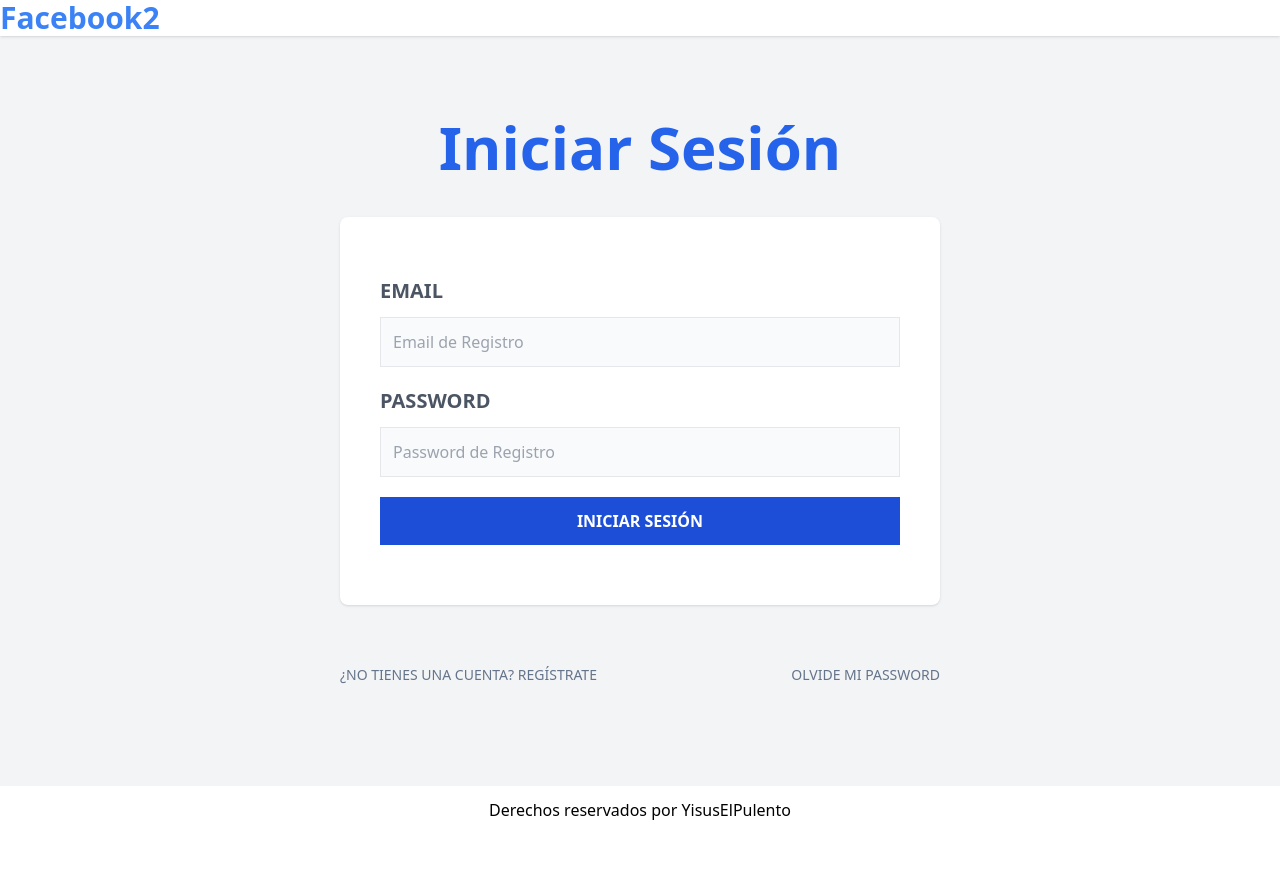
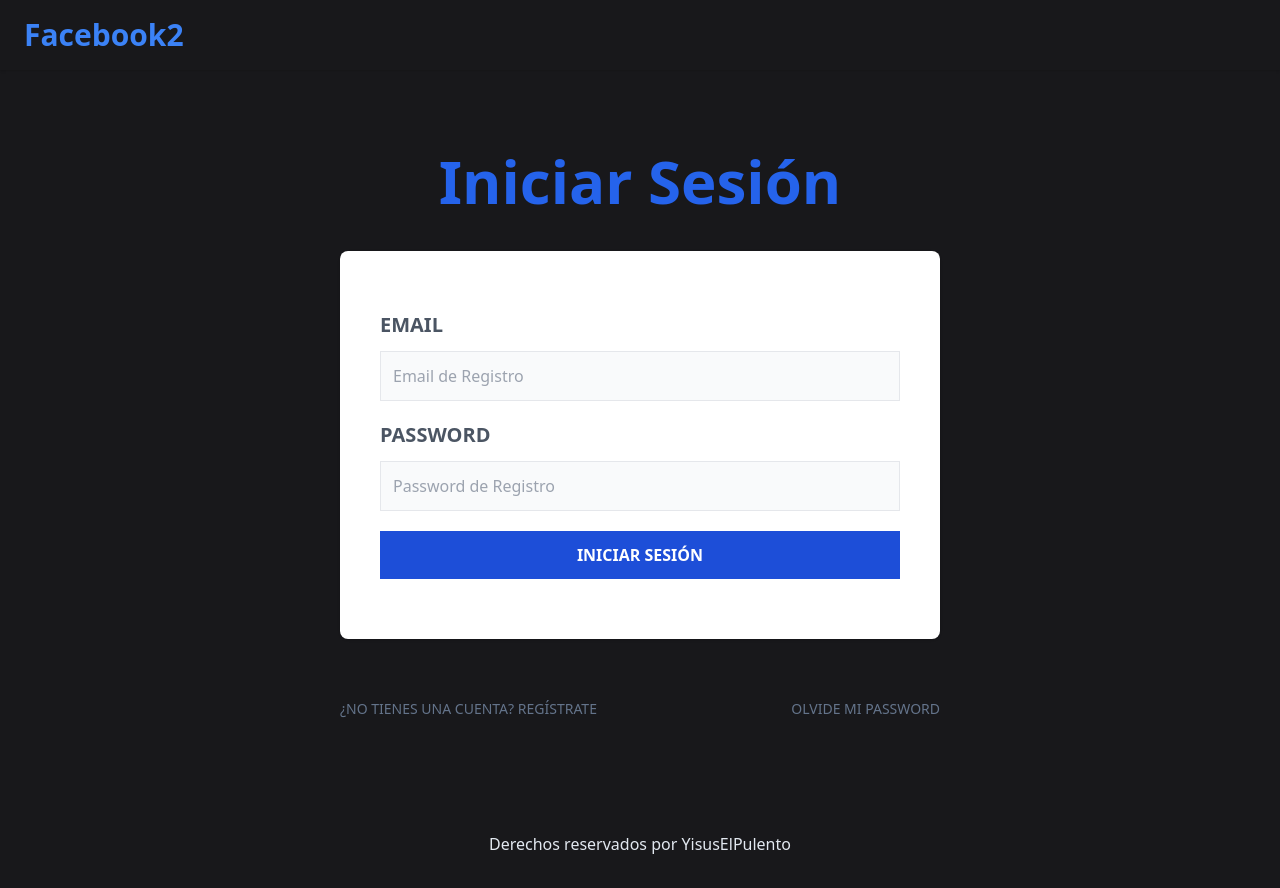
Before and after one commit to Yisuselpulento/facebook2_Frontend, a React (Vite) app: page / in a window 1280 px wide. Shown: the top 888 px of the page. Built offline with nearby package versions, Linux system fonts and the light colour scheme; no server answers.

Commit message:
mejorando front

```diff
--- a/index.html
+++ b/index.html
@@ -4,9 +4,9 @@
     <meta charset="UTF-8" />
     <link rel="icon" type="image/svg+xml" href="/vite.svg" />
     <meta name="viewport" content="width=device-width, initial-scale=1.0" />
-    <title>Vite + React</title>
+    <title>Facebook 2</title>
   </head>
-  <body >
+  <body class="bg-secundary" >
     <div id="root"></div>
     <script type="module" src="/src/main.jsx"></script>
   </body>
--- a/src/Layout/Layout.jsx
+++ b/src/Layout/Layout.jsx
@@ -4,7 +4,7 @@
 
 const Layout = () => {
   return (
-    <div className='bg-gray-100'>
+    <div className='bg-primary'>
       <header>
         <Nav />
       </header>
--- a/src/Layout/LayoutAuth.jsx
+++ b/src/Layout/LayoutAuth.jsx
@@ -3,6 +3,7 @@
 import { Navigate, Outlet } from 'react-router-dom'
 import useAuth from '../hooks/useAuth'
 import { Nav } from '../components/Nav'
+import { Aside } from '../components/Aside'
 
 export const LayoutAuth = () => {
   const { auth, cargando } = useAuth()
@@ -13,17 +14,22 @@
     <div>
       {auth._id
         ? (
-          <div className=' flex flex-col'>
+          <div className=' flex flex-col gap-14'>
             <header>
               <Nav />
             </header>
-            <main className=' flex'>
-              <aside className='bg-gray-100 p-4  min-h-[750px]'>
-                <h2 className='text-lg'>{auth.nombre}</h2>
-                aside
-              </aside>
-              <section className='p-4'>
+            <main className=' md:flex justify-center gap-12 min-h-[800px]'>
+              <Aside />
+              <section className='w-[650px]'>
                 <Outlet />
+              </section>
+              <section className='flex flex-col gap-7'>
+                <h2 className='bg-primary w-[300px] h-[300px] rounded'>
+                  fff
+                </h2>
+                <h2 className='bg-primary w-[300px] h-[300px] rounded'>
+                  fff
+                </h2>
               </section>
 
             </main>
--- /dev/null
+++ b/src/components/Aside.jsx
@@ -0,0 +1,12 @@
+import useAuth from '../hooks/useAuth'
+
+export const Aside = () => {
+  const { auth, cargando } = useAuth()
+
+  return (
+    <aside className='bg-primary p-4  h-[500px] rounded w-[300px] md:flex hidden'>
+      <h2 className='text-lg text-font1'>{auth.nombre}</h2>
+      aside
+    </aside>
+  )
+}
--- a/src/components/Footer.jsx
+++ b/src/components/Footer.jsx
@@ -1,6 +1,6 @@
 export const Footer = () => {
   return (
-    <div className='bg-white min-h-[100px] text-center p-3 '>
+    <div className='bg-primary min-h-[100px] text-center p-3 text-font1'>
       <p>Derechos reservados por YisusElPulento</p>
     </div>
   )
--- a/src/components/Nav.jsx
+++ b/src/components/Nav.jsx
@@ -3,7 +3,7 @@
 
 export const Nav = () => {
   return (
-    <div className='bg-white shadow'>
+    <div className='bg-primary shadow h-[70px] flex flex-col justify-center p-6'>
       <Link
         to='/'
         className='text-3xl font-bold text-blue-500'
--- a/src/pages/Home.jsx
+++ b/src/pages/Home.jsx
@@ -9,12 +9,28 @@
 
   return (
     <div>
-      <p>En proceso...</p>
-      <button
-        onClick={handleSesionClose}
-        className='p-20 bg-black text-white hover:bg-green-500 hover:text-pink-400 text-5xl'
-      >CERRAR SESION
-      </button>
+      <div className='bg-primary rounded h-[150px] mb-10  p-4 justify-center flex flex-col gap-5'>
+        <div className='flex gap-5'>
+          <div className='h-[55px] w-[55px] bg-gray-300 rounded-full '>
+            FJH
+          </div>
+          <input type='text' placeholder='Write here...' className='bg-neutral-800 rounded-full h-[55px] w-full p-5 text-font1' />
+
+        </div>
+        <div className='flex justify-end'>
+          <button className='text-font1 font-bold bg-sky-400 py-3 px-5 rounded-full'>POST</button>
+        </div>
+
+      </div>
+      <div className='bg-primary rounded h-[1000px] p-4'>
+        <p className='text-font1'>En proceso...</p>
+        <button
+          onClick={handleSesionClose}
+          className='p-20 bg-black text-white hover:bg-green-500 hover:text-pink-400 text-5xl'
+        >CERRAR SESION
+        </button>
+
+      </div>
     </div>
   )
 }
--- a/tailwind.config.js
+++ b/tailwind.config.js
@@ -5,7 +5,14 @@
     './src/**/*.{js,ts,jsx,tsx}'
   ],
   theme: {
-    extend: {}
+    extend: {
+      colors: {
+        primary: '#18181b',
+        secundary: '#0c0a09',
+        font1: '#e2e8f0',
+        font2: '#94a3b8'
+      }
+    }
   },
   plugins: []
 }
```
